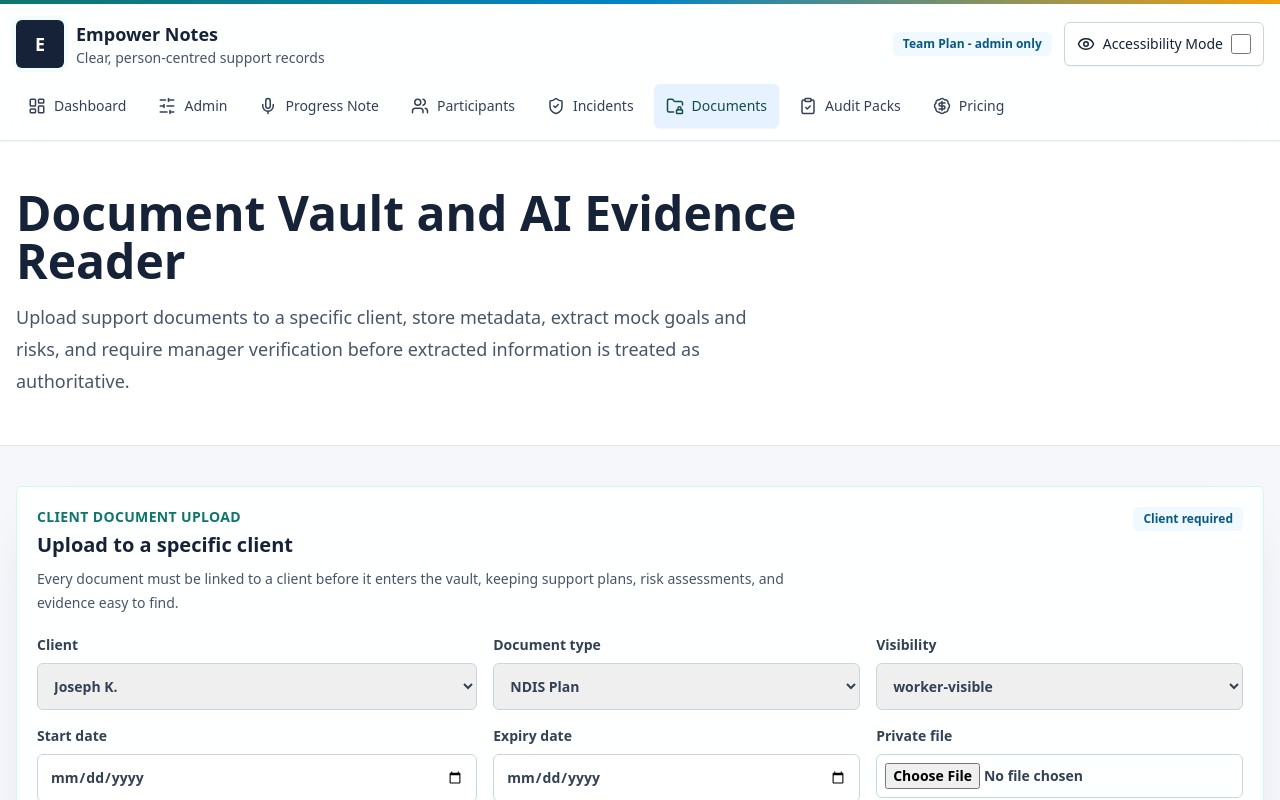
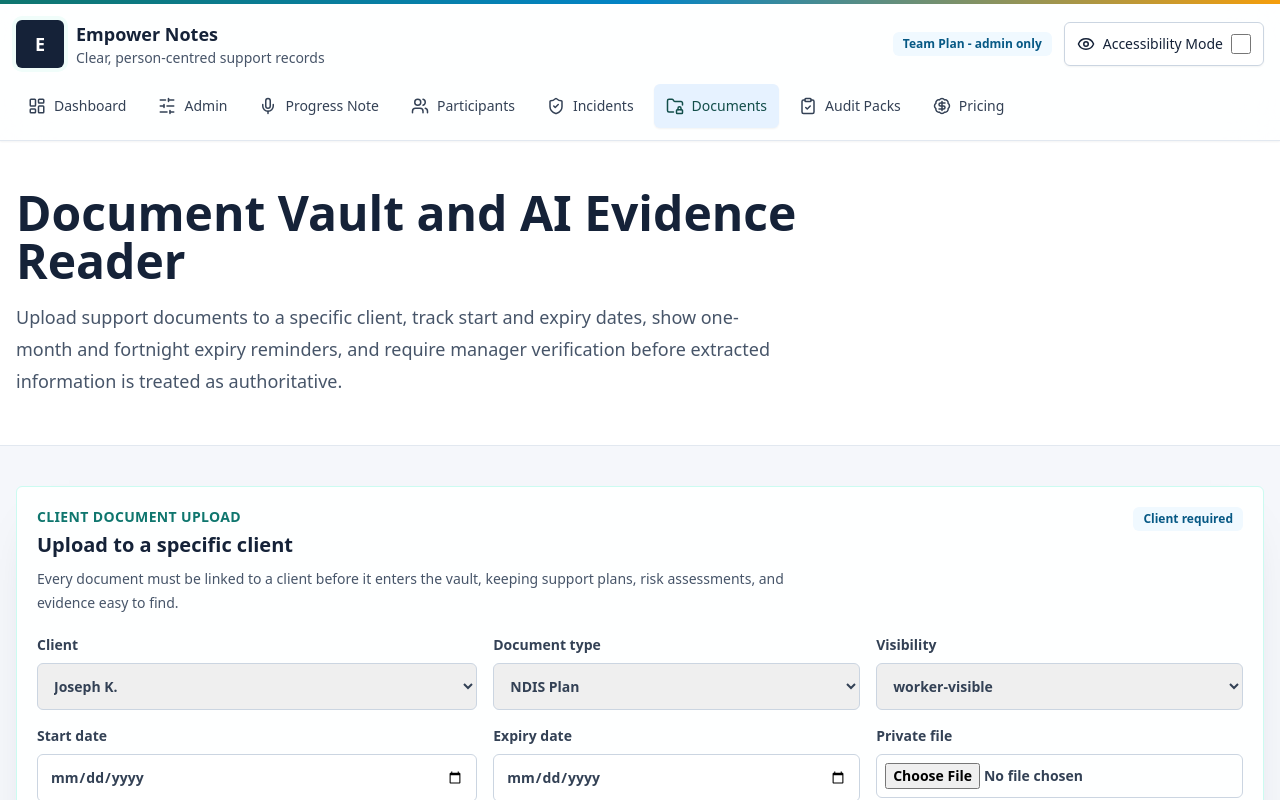
Before and after one commit to DENMWA/EMPOWER, a Next.js app: page /documents in a window 1280 px wide. Shown: the top 800 px of the page. Built offline with nearby package versions, Linux system fonts and the light colour scheme.

Commit message:
Mention document expiry reminders

```diff
--- a/app/documents/page.tsx
+++ b/app/documents/page.tsx
@@ -6,7 +6,7 @@ import { PageHeader, Section } from "@/components/ui";
 export default function DocumentsPage() {
   return (
     <>
-      <PageHeader title="Document Vault and AI Evidence Reader" description="Upload support documents to a specific client, store metadata, extract mock goals and risks, and require manager verification before extracted information is treated as authoritative." />
+      <PageHeader title="Document Vault and AI Evidence Reader" description="Upload support documents to a specific client, track start and expiry dates, show one-month and fortnight expiry reminders, and require manager verification before extracted information is treated as authoritative." />
       <Section><DocumentUploadCard /></Section>
       <Section className="grid gap-6 lg:grid-cols-2"><DocumentVault /><DocumentIntelligencePanel /></Section>
     </>
```
